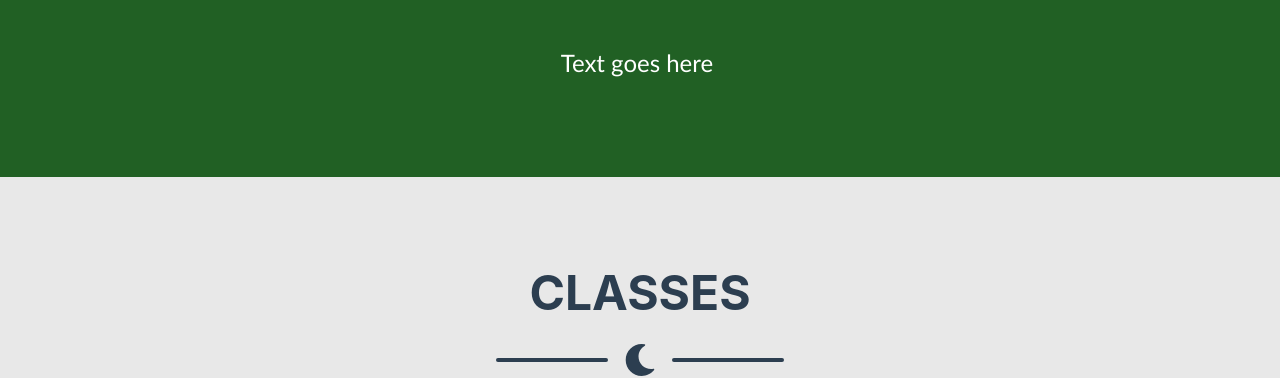
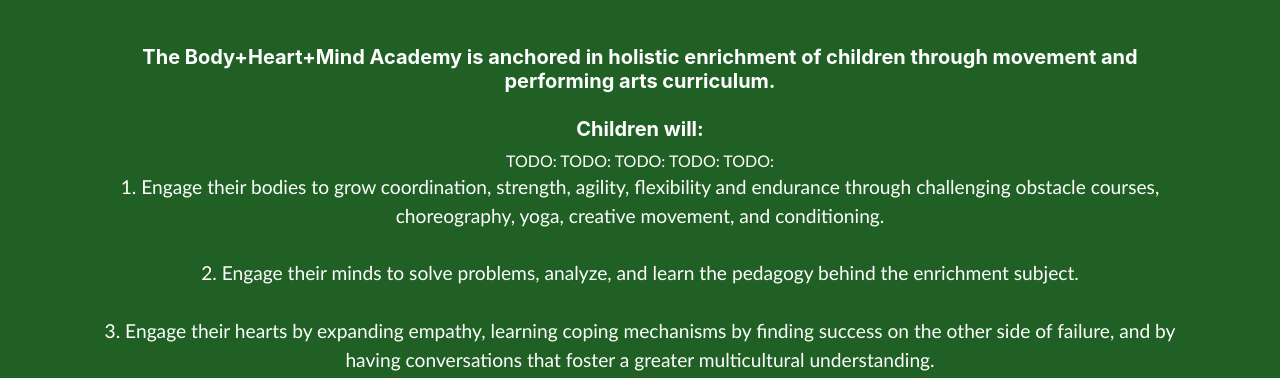
Before and after one commit to wolfdog27/Lang, a plain HTML site: page index.html in a window 1280 px wide. Shown: the part 443-821 px from the top of the page. Drawn offline with nearby package versions, Linux system fonts and the light colour scheme; a web font is replaced by a local one.

Commit message:
work on mission statement

```diff
--- a/index.html
+++ b/index.html
@@ -42,7 +42,22 @@
                     <div class="divider-custom-line"></div>
                 </div> -->
                 <!-- Masthead Subheading-->
-                <p class="pre-wrap masthead-subheading font-weight-light mb-0">Text goes here </p>
+                <div >
+                    <h5>The Body+Heart+Mind Academy is anchored in holistic enrichment of children
+                    through movement and performing arts curriculum.
+                        <br><br>Children will:
+                    </h5>
+                    TODO:
+                    TODO:
+                    <!-- TODO: Make new div to put numbers to left -->
+                    TODO:
+                    TODO:
+                    TODO:
+                    <p style="font-size:1.2em;" >1.  Engage their bodies to grow coordination, strength, agility, flexibility and endurance through challenging obstacle courses, choreography, yoga, creative movement, and conditioning.
+                    <br><br>2.  Engage their minds to solve problems, analyze, and learn the pedagogy behind the enrichment subject.
+                    <br><br>3.  Engage their hearts by expanding empathy, learning coping mechanisms by finding success on the other side of failure, and by having conversations that foster a greater multicultural understanding.
+                    </p>
+                </div>
             </div>
         </header>
         <section class="page-section portfolio" style="background-color: rgb(232, 232, 232);" id="portfolio">
```
